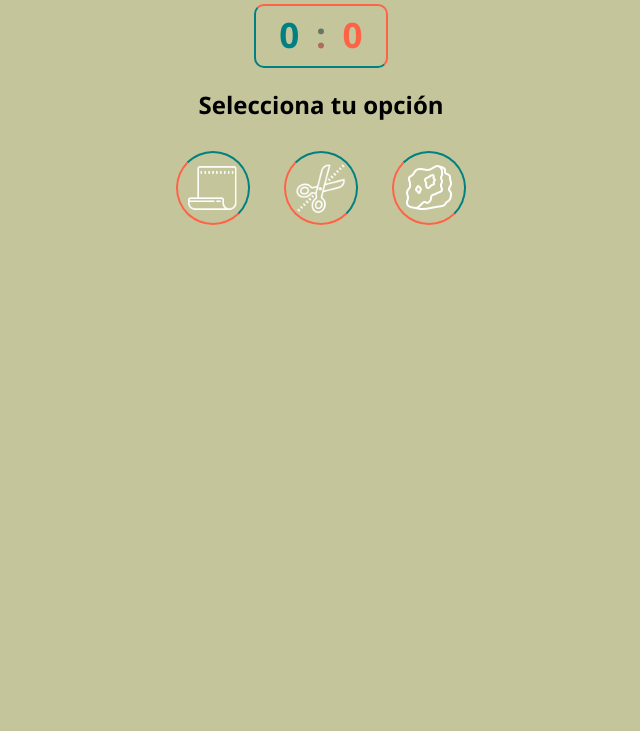
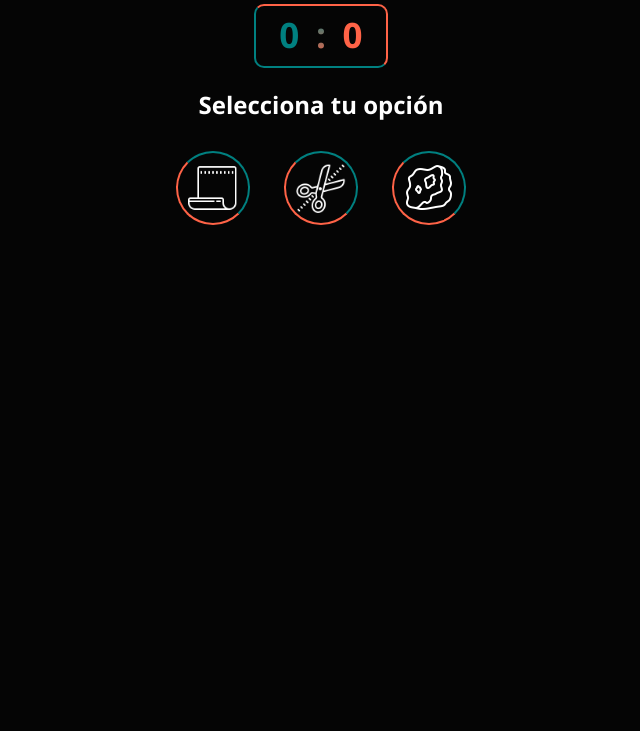
Before and after one commit to klasinky/RockPaperScissors, a plain HTML site: page index.html in a window 1280 px wide. Shown: the part 69-800 px from the top of the page, without its empty margins (319-959 px from the left). Drawn offline with Linux system fonts and the light colour scheme.

Commit message:
Changed UI

```diff
--- a/style.css
+++ b/style.css
@@ -1,6 +1,6 @@
 body {
-  background-color: rgb(197, 197, 156);
-  color: black;
+  background-color: rgba(0, 0, 0, 0.979);
+  color: white;
   font-family: "Segoe UI", Tahoma, Geneva, Verdana, sans-serif;
 }
 header {
```
Also changed, not shown: 1 other file.
